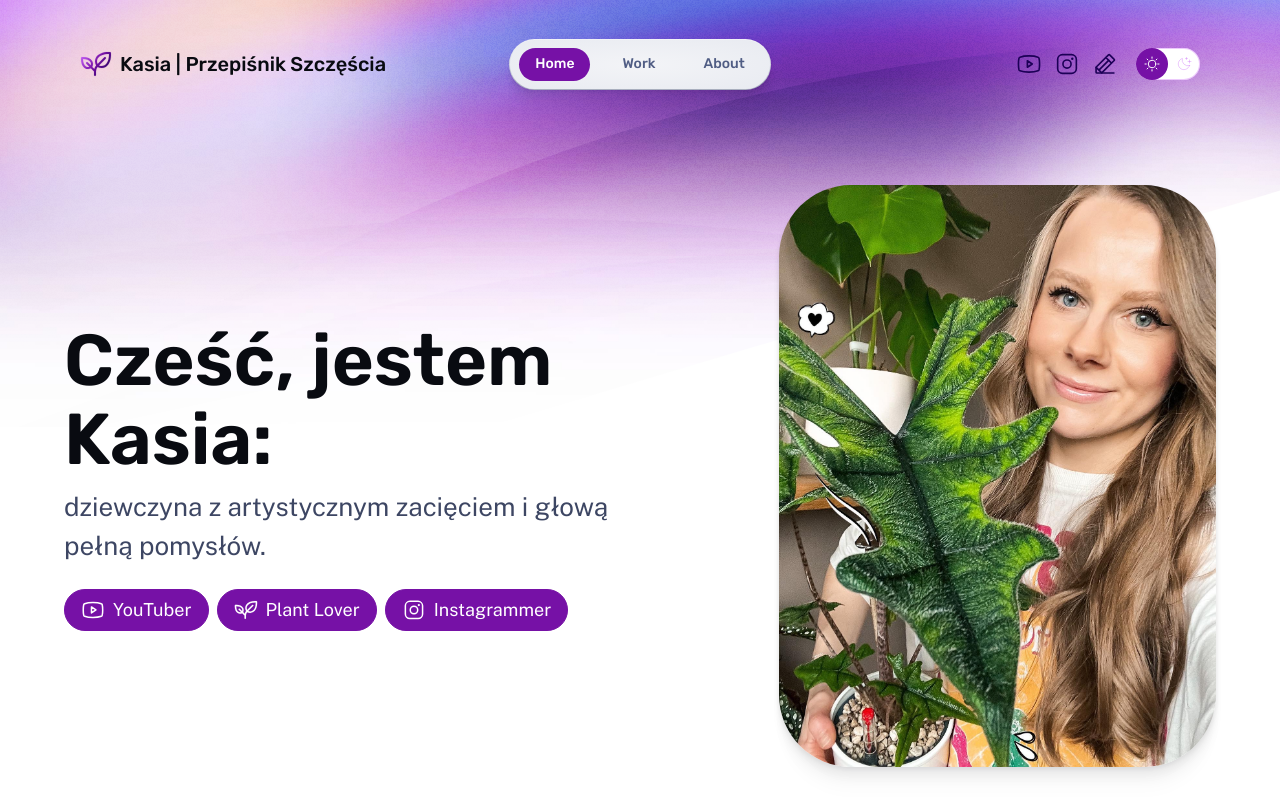
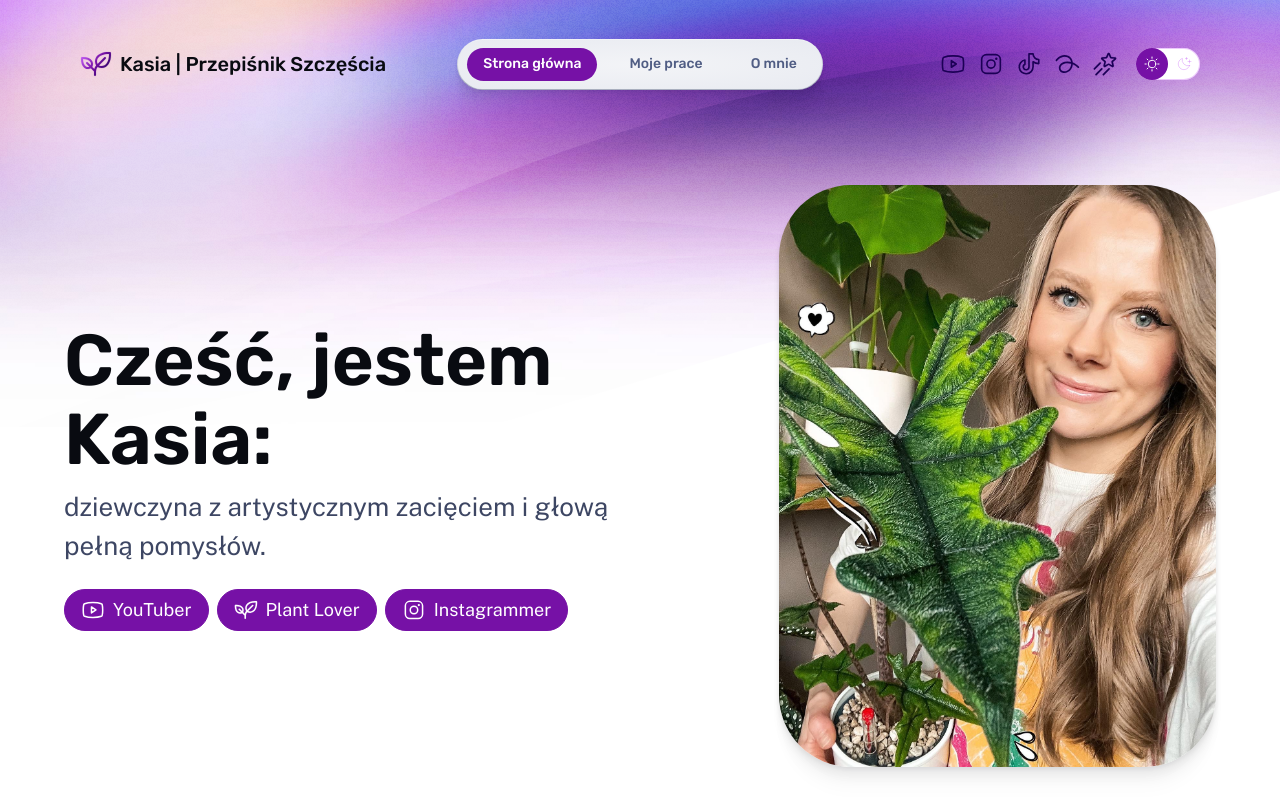
Before and after one commit to rafalkrol-xyz/przepisnikszczescia-pl, an Astro site: page / in a window 1280 px wide. Built offline with nearby package versions, Linux system fonts and the light colour scheme; Astro itself is replaced by a stand-in of ours.

Commit message:
New: add more social media links

```diff
--- a/src/components/Nav.astro
+++ b/src/components/Nav.astro
@@ -5,16 +5,18 @@ import type { iconPaths } from './IconPaths';
 
 /** Main menu items */
 const textLinks: { label: string; href: string }[] = [
-	{ label: 'Home', href: '/' },
-	{ label: 'Work', href: '/work/' },
-	{ label: 'About', href: '/about/' },
+	{ label: 'Strona główna', href: '/' },
+	{ label: 'Moje prace', href: '/work/' },
+	{ label: 'O mnie', href: '/about/' },
 ];
 
 /** Icon links to social media — edit these with links to your profiles! */
 const iconLinks: { label: string; href: string; icon: keyof typeof iconPaths }[] = [
 	{ label: 'YouTube', href: 'https://www.youtube.com/@przepisnik_szczescia', icon: 'youtube-logo' },
 	{ label: 'Instagram', href: 'https://www.instagram.com/przepisnik_szczescia/', icon: 'instagram-logo' },
-	{ label: 'Shop', href: 'https://sklep.przepisnikszczescia.pl', icon: 'pencil-line' },
+	{ label: 'TikTok', href: 'https://www.tiktok.com/@przepisnik_szczescia', icon: 'tiktok-logo' },
+	{ label: 'Threads', href: 'https://www.threads.net/@przepisnik_szczescia', icon: 'scribble-loop' },
+	{ label: 'Shop', href: 'https://sklep.przepisnikszczescia.pl', icon: 'shooting-star' },
 ];
 ---
 
```
